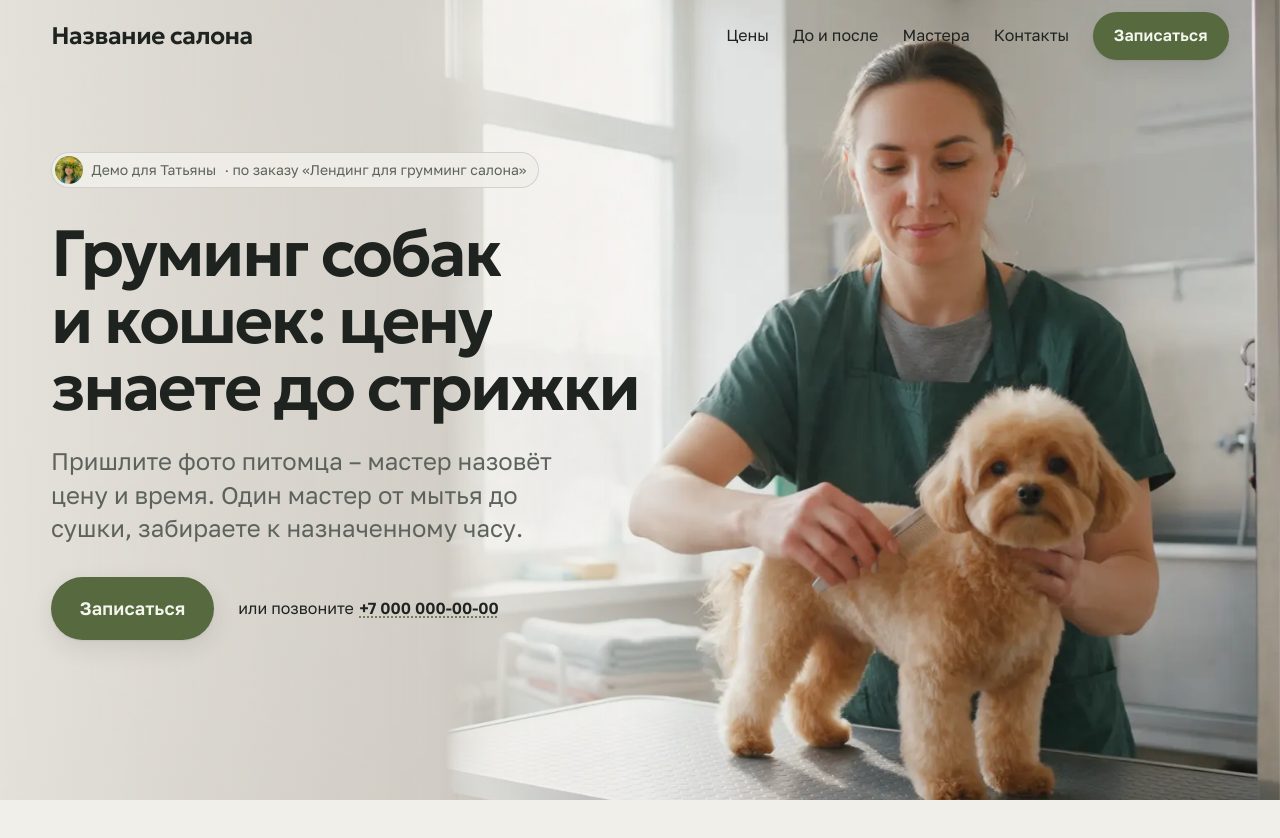
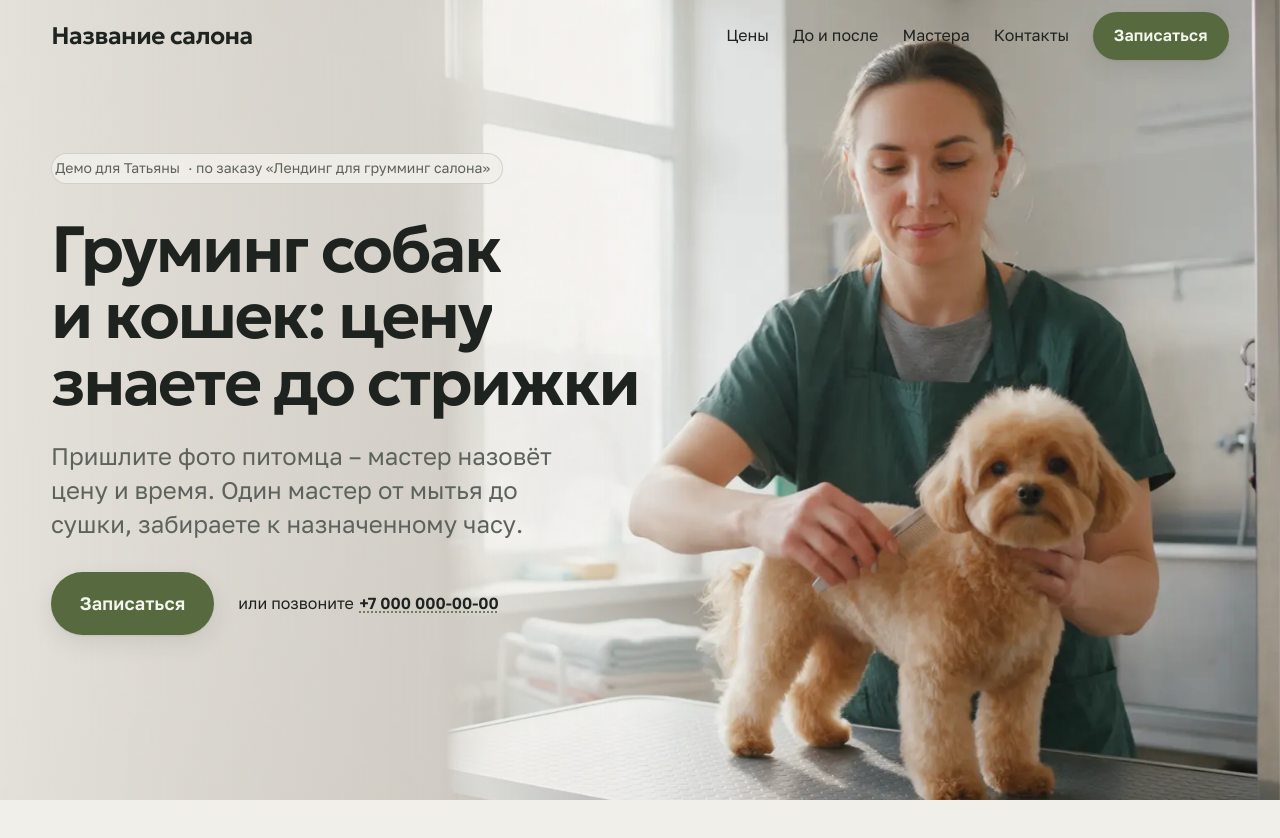
Before and after one commit to max19761007/gruming-demo, a plain HTML site: page index.html in a window 1280 px wide. Shown: the top 838 px of the page. Drawn offline with Linux system fonts and the light colour scheme.

Commit message:
Плашка демо: убрано фото заказчика

```diff
--- a/index.html
+++ b/index.html
@@ -265,7 +265,7 @@
         <div class="hero__wash" aria-hidden="true"></div>
 
         <div class="v-copy v-copy--lead hero__copy" data-v-cue="0 0.75 0">
-          <span class="demo-for"><img src="assets/zakazchik.jpg" alt="" width="28" height="28">Демо для Татьяны<span class="demo-for__order"> · по заказу «Лендинг для грумминг салона»</span></span>
+          <span class="demo-for">Демо для Татьяны<span class="demo-for__order"> · по заказу «Лендинг для грумминг салона»</span></span>
           <h1 class="v-display hero__h1" data-v-kinetic="lines">Груминг собак и кошек: цену знаете до стрижки</h1>
           <p class="v-lede hero__lede">Пришлите фото питомца – мастер назовёт цену и время. Один мастер от мытья до сушки, забираете к назначенному часу.</p>
           <div class="hero__cta">
```
Also changed, not shown: assets/zakazchik.jpg (deleted).
